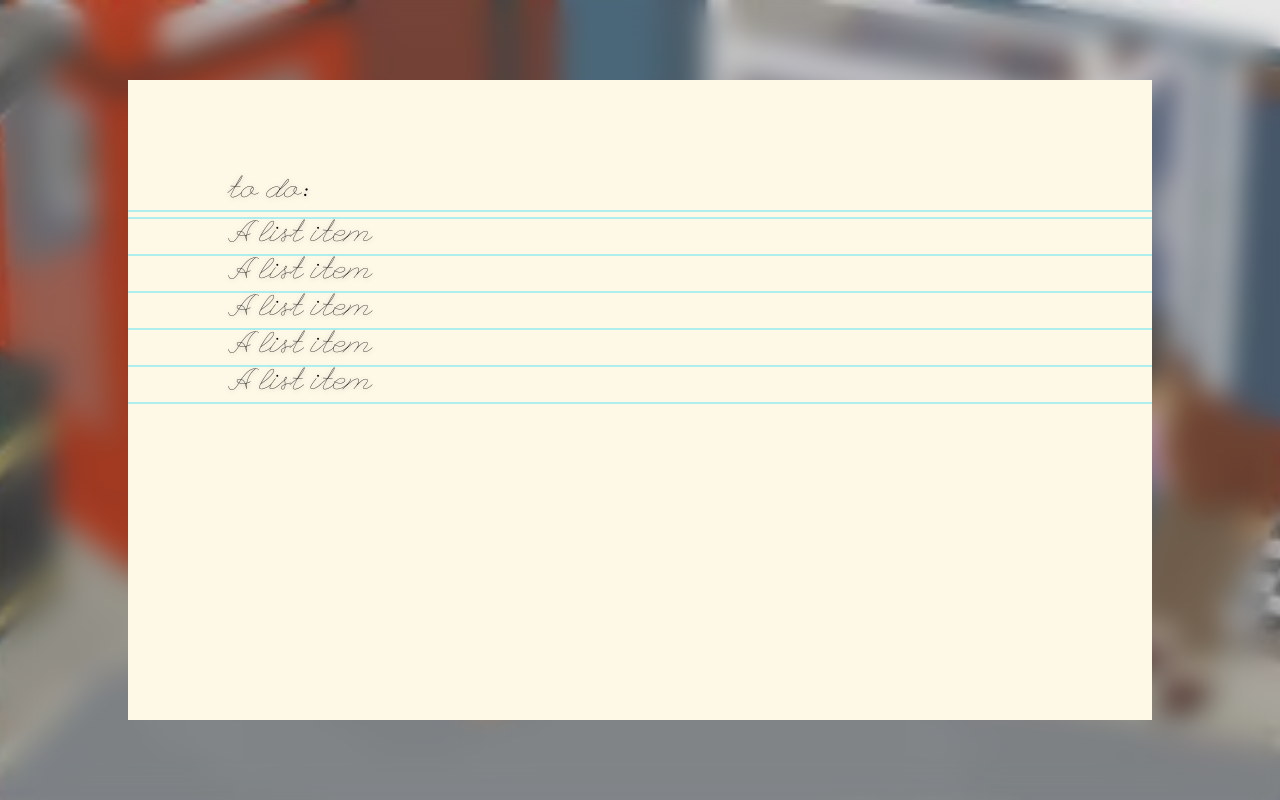
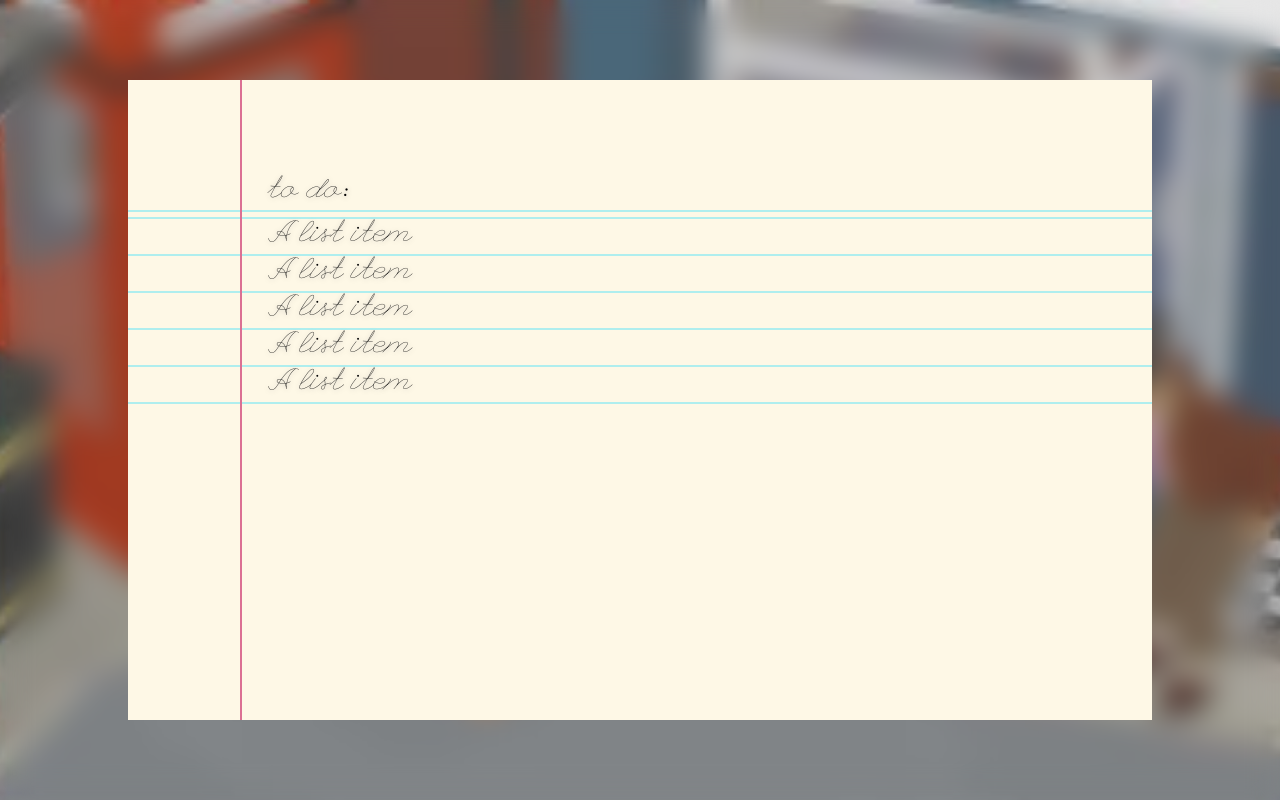
Before and after one commit to bblais23/untitled-todo-list, a React (Vite) app: page / in a window 1280 px wide. Built offline with nearby package versions, Linux system fonts and the light colour scheme.

Commit message:
variables for margin and red line

```diff
--- a/src/Components/UntitledList.css
+++ b/src/Components/UntitledList.css
@@ -1,12 +1,29 @@
-
 .listPaper {
 	display: flex;
 	flex-direction: column;
+
+	/* Red line will need to position relative to this container */
+	position: relative;
+
+	/* For the child elements that need left/top margins*/
+	--line-margin: 7em;
+	--top-margin: 5em;
+}
+
+.listPaper::before {
+	content: '';
+	position: absolute;
+	top: 0;
+	border-left: solid palevioletred 0.125em;
+	height: 100%;
+
+	/* Must be the same as the relative*/
+	left: var(--line-margin);
 }
 
 .listPaper h1,
 .listPaper p {
-	padding-left: 5em;
+	padding-left: var(--line-margin);
 }
 
 .listPaper p {
@@ -18,7 +35,7 @@
 }
 
 .listPaper h1 {
-	padding-top: 5em;
+	padding-top: var(--top-margin);
 	border-bottom: solid paleturquoise 0.125em;
 	margin-bottom: 0.25em;
 }
```
